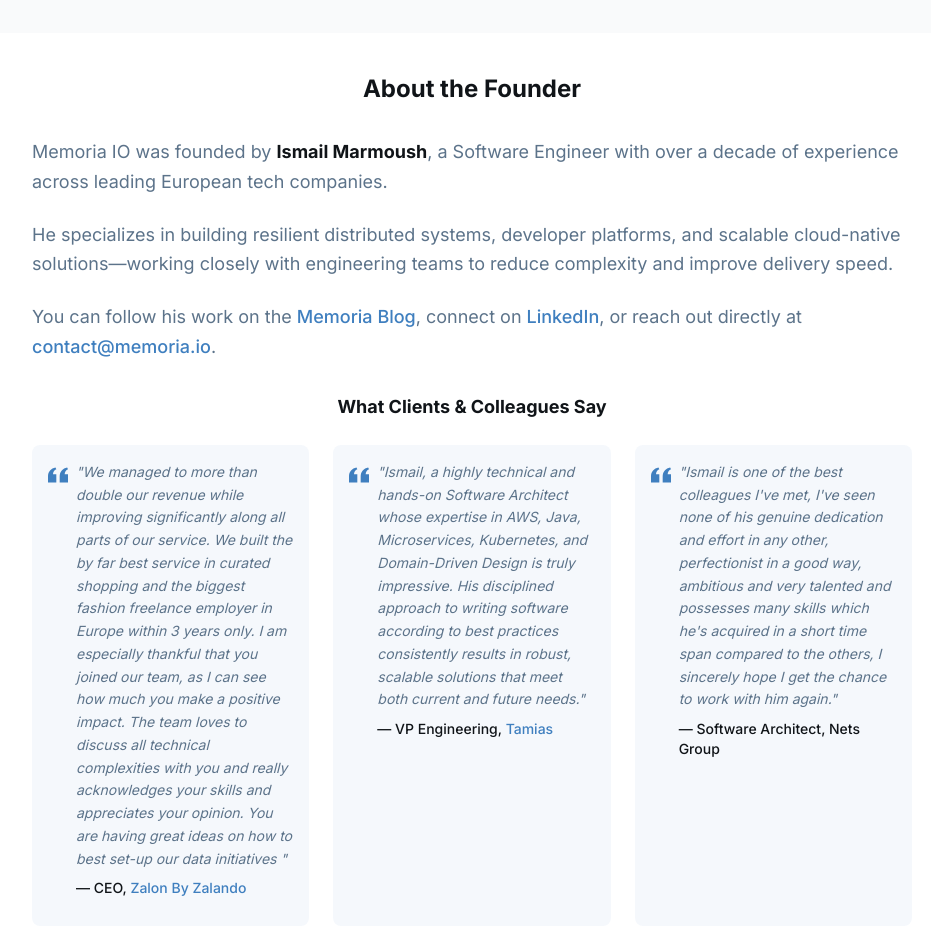
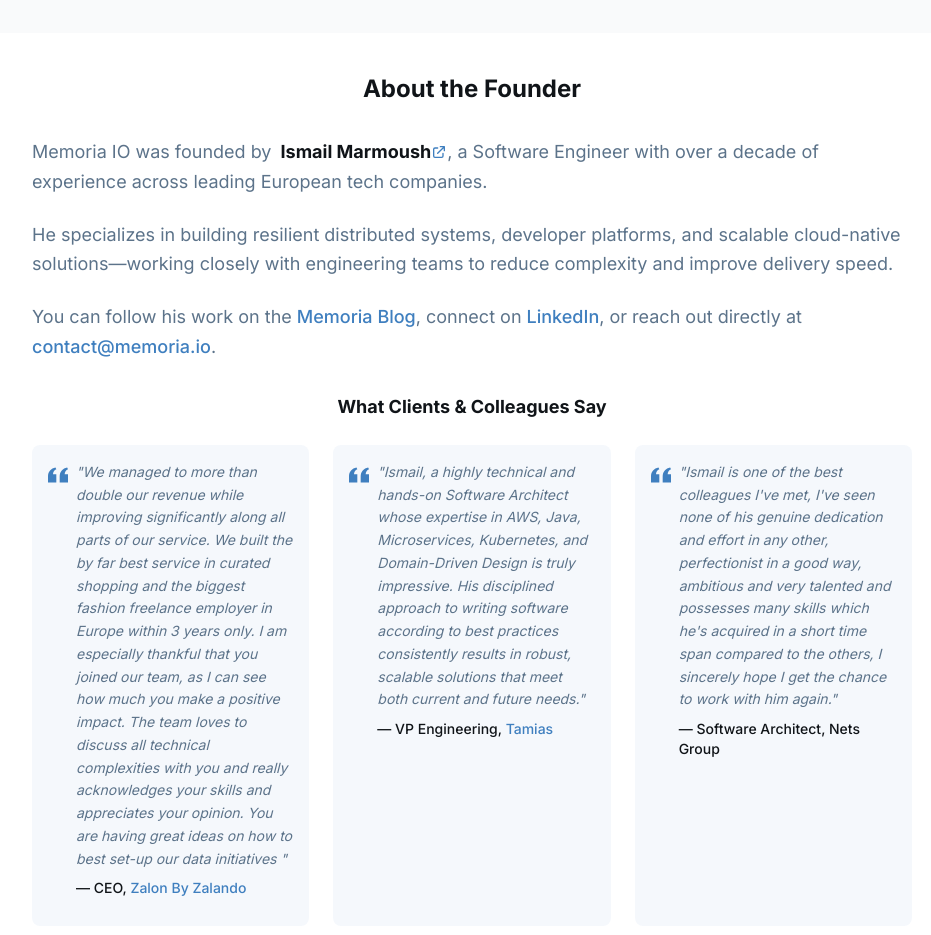
Before and after one commit to memoria-io/memoria-io.github.io, a Vue app: page /#/about in a window 1280 px wide. Shown: the part 1580-2515 px from the top of the page, without its empty margins (168-1099 px from the left). Built offline with nearby package versions, Linux system fonts and the light colour scheme.

Commit message:
link to personal website

```diff
--- a/src/pages/About.vue
+++ b/src/pages/About.vue
@@ -211,7 +211,12 @@
           <!-- Founder Info -->
           <div class="mb-8">
             <p class="text-[#5c738a] text-lg leading-relaxed mb-6">
-              Memoria IO was founded by <strong class="text-[#101418]">Ismail Marmoush</strong>, a Software Engineer
+              Memoria IO was founded by <a href="https://marmoush.com" target="_blank" rel="noopener noreferrer" class="text-[#3f7fbf] hover:text-[#2d5d8f] hover:underline font-medium inline-flex items-center ml-1">
+                <strong class="text-[#101418]">Ismail Marmoush</strong>
+                <svg class="w-4 h-4" fill="none" stroke="currentColor" viewBox="0 0 24 24">
+                  <path stroke-linecap="round" stroke-linejoin="round" stroke-width="2" d="M10 6H6a2 2 0 00-2 2v10a2 2 0 002 2h10a2 2 0 002-2v-4M14 4h6m0 0v6m0-6L10 14" />
+                </svg>
+              </a>, a Software Engineer
               with over a decade of experience across leading European tech companies.
             </p>
             <p class="text-[#5c738a] text-lg leading-relaxed mb-6">
```
